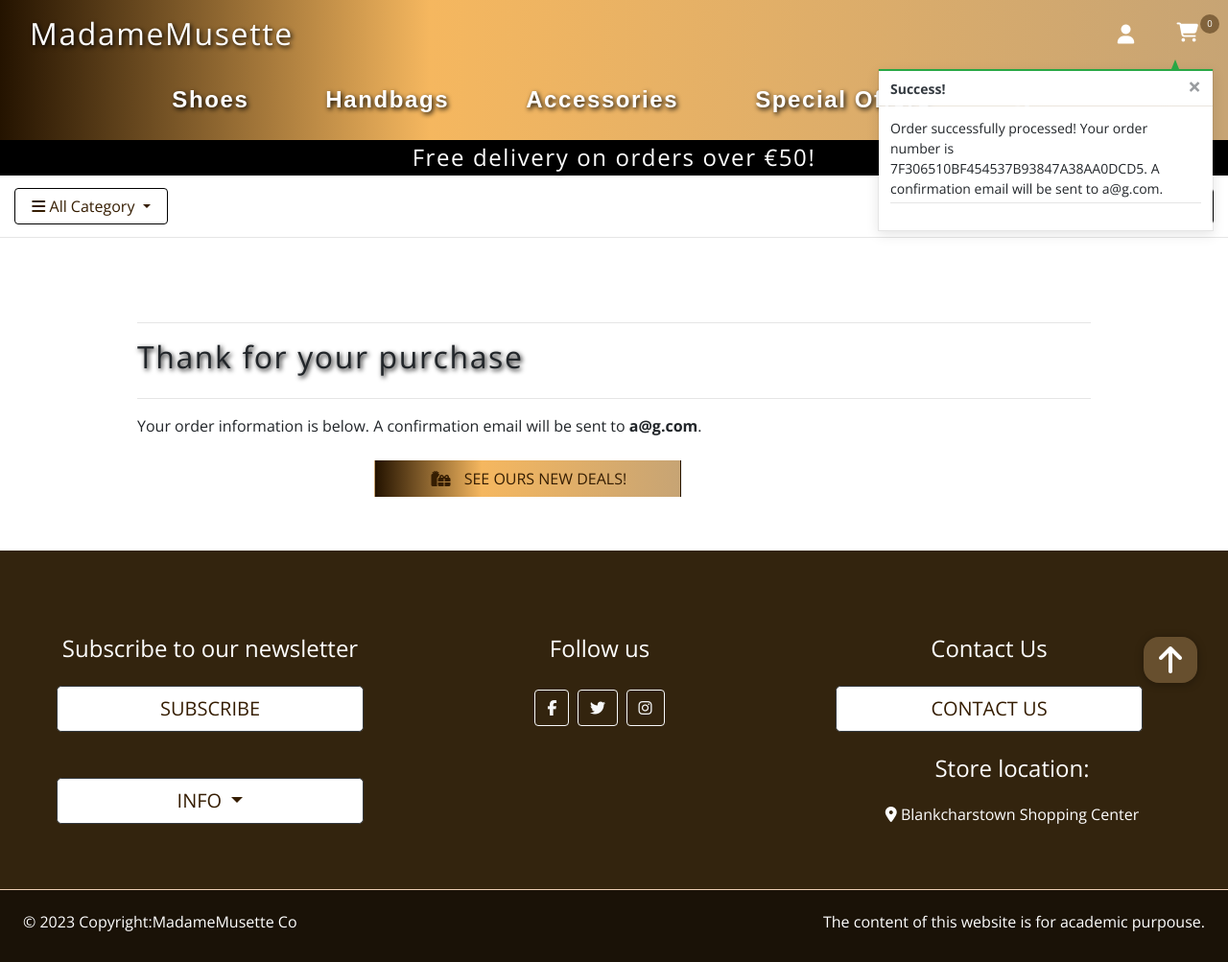
After one commit to fitabigail/Madame-Musette, a Django app: a page that uses orders/templates/orders/order_complete.html in a window 1280 px wide. The commit adds this page. Shown: the whole page at 96% size. Run offline with Django 3.2, Linux system fonts and the light colour scheme; data comes from the database, SQL or seed files in the repository; both versions use the stored data as it was after the commit; some libraries are stand-ins or nearby versions.

Commit message:
Added order completed logic

```diff
--- a/orders/__init__.py
+++ b/orders/__init__.py
@@ -0,0 +1 @@
+default_app_config = 'orders.apps.OrdersConfig'
--- a/orders/models.py
+++ b/orders/models.py
@@ -52,7 +52,7 @@ class Order(models.Model):
         Update grand total each time a order item is added,
         accounting for delivery costs.
         """
-        self.order_total = self.orderitems.aggregate(Sum('orderitem_total'))['orderitem_total__sum']
+        self.order_total = self.orderitems.aggregate(Sum('orderitem_total'))['orderitem_total__sum'] or 0
         if self.order_total < settings.FREE_DELIVERY_THRESHOLD:
             self.delivery_cost = self.order_total * settings.STANDARD_DELIVERY_PERCENTAGE / 100
         else:
--- /dev/null
+++ b/orders/templates/orders/order_complete.html
@@ -0,0 +1,39 @@
+{% extends "base_shop.html" %}
+{% load static %}
+{% block extra_title %}Order Completed{% endblock %}
+
+
+{% block extra_css %}
+    <link rel="stylesheet" href="{% static 'css/order.css' %}">
+{% endblock %}
+
+{% block content %}
+
+<div class="container order_container">
+    <div class="row">
+        <div class="col">
+            <hr>
+            <h2 class="logo-font mb-4">Thank for your purchase</h2>
+            <hr>
+            <p class="text-black">Your order information is below. A confirmation email will be sent to <strong>{{ order.email }}</strong>.</p>
+        </div>
+    </div>
+
+    <div class="row">
+        <div class="col-12 col-lg-7">
+
+        </div>
+
+    </div>
+    <div class="row mb-5">
+        <div class="col-12 col-lg-7 text-right">
+            <a href="{% url 'products' %}?category=sales,new_arrivals" class="btn discover-btn checkout-btn rounded-0 my-2">
+                <span class="icon mr-2">
+                    <i class="fas fa-gifts"></i>
+                </span>
+                <span class="text-uppercase">See ours new deals!</span>
+            </a>
+        </div>
+    </div>
+</div>
+{% endblock %}
--- a/orders/templates/orders/orders.html
+++ b/orders/templates/orders/orders.html
@@ -111,7 +111,7 @@
                     </span>
                     <span class="font-weight-bold">Adjust Cart</span>
                 </a>
-                <button id="submit-button" class="btn btn-black rounded-0discover-btn checkout-btn ">
+                <button id="submit-button" class="btn btn-black rounded-0 discover-btn checkout-btn ">
                     <span class="font-weight-bold">Complete Order</span>
                     <span class="icon">
                         <i class="fas fa-lock"></i>
--- a/orders/urls.py
+++ b/orders/urls.py
@@ -3,5 +3,6 @@ from . import views
 
 
 urlpatterns = [
-    path('', views.order, name='order')
+    path('', views.order, name='order'),
+    path('order_complete/<order_number>', views.order_complete, name='order_complete'),
 ]
--- a/orders/views.py
+++ b/orders/views.py
@@ -1,7 +1,9 @@
-from django.shortcuts import render, redirect, reverse
+from django.shortcuts import render, redirect, reverse, get_object_or_404
 from django.contrib import messages
 from django.conf import settings
 from .forms import OrderForm
+from products.models import Product
+from .models import Order, OrderProduct
 from cart.context_processors import cart_contents
 import stripe
 
@@ -12,21 +14,71 @@ def order(request):
     stripe_public_key = settings.STRIPE_PUBLIC_KEY
     stripe_secret_key = settings.STRIPE_SECRET_KEY
 
-    cart = request.session.get('cart', {})
-    if not cart:
-        messages.error(request, "There's nothing in your cart added")
-        return redirect(reverse('products'))
+    if request.method == 'POST':
+        cart = request.session.get('cart', {})
 
-    current_cart = cart_contents(request)
-    total = current_cart['grand_total']
-    stripe_total = round(total * 100)
-    stripe.api_key = stripe_secret_key
-    intent = stripe.PaymentIntent.create(
-        amount=stripe_total,
-        currency=settings.STRIPE_CURRENCY,
-    )
+        form_data = {
+            'full_name': request.POST['full_name'],
+            'email': request.POST['email'],
+            'phone_number': request.POST['phone_number'],
+            'country': request.POST['country'],
+            'postcode': request.POST['postcode'],
+            'town_or_city': request.POST['town_or_city'],
+            'address_line_1': request.POST['address_line_1'],
+            'address_line_2': request.POST['address_line_2'],
+            'county': request.POST['county'],
+        }
+        order_form = OrderForm(form_data)
+        if order_form.is_valid():
+            order = order_form.save()
+            for item_id, item_data in cart.items():
+                try:
+                    product = Product.objects.get(id=item_id)
+                    if isinstance(item_data, int):
+                        order_product_item = OrderProduct(
+                            order=order,
+                            product=product,
+                            quantity=item_data,
+                        )
+                        order_product_item.save()
+                    else:
+                        for size, quantity in item_data['items_by_size'].items():
+                            order_product_item = OrderProduct(
+                                order=order,
+                                product=product,
+                                quantity=quantity,
+                                product_size=size,
+                            )
+                            order_product_item.save()
+                except Product.DoesNotExist:
+                    messages.error(request, (
+                        "One of the products in your bag wasn't found in our \
+                            database. Please call us for assistance!")
+                    )
+                    order.delete()
+                    return redirect(reverse('cart_view'))
 
-    order_form = OrderForm()
+            request.session['save_info'] = 'save-info' in request.POST
+            return redirect(reverse('order_complete', args=[order.order_number]))
+        else:
+            messages.error(request, 'There was an error with your form. \
+                Please double check your information.')
+    else:
+        cart = request.session.get('cart', {})
+        if not cart:
+            messages.error(request, "There's nothing in your cart added")
+            return redirect(reverse('products'))
+
+        current_cart = cart_contents(request)
+        total = current_cart['grand_total']
+        stripe_total = round(total * 100)
+        stripe.api_key = stripe_secret_key
+        intent = stripe.PaymentIntent.create(
+            amount=stripe_total,
+            currency=settings.STRIPE_CURRENCY,
+        )
+
+        order_form = OrderForm()
 
     if not stripe_public_key:
         messages.warning(request, 'Stripe public key is missing. \
@@ -40,3 +92,24 @@ def order(request):
     }
 
     return render(request, template, context)
+
+
+def order_complete(request, order_number):
+    """
+    Handle successful checkouts
+    """
+    save_info = request.session.get('save_info')
+    order = get_object_or_404(Order, order_number=order_number)
+    messages.success(request, f'Order successfully processed! \
+        Your order number is {order_number}. A confirmation \
+        email will be sent to {order.email}.')
+
+    if 'cart' in request.session:
+        del request.session['cart']
+
+    template = 'orders/order_complete.html'
+    context = {
+        'order': order,
+    }
+
+    return render(request, template, context)
```
Also changed, not shown: db.sqlite3.
